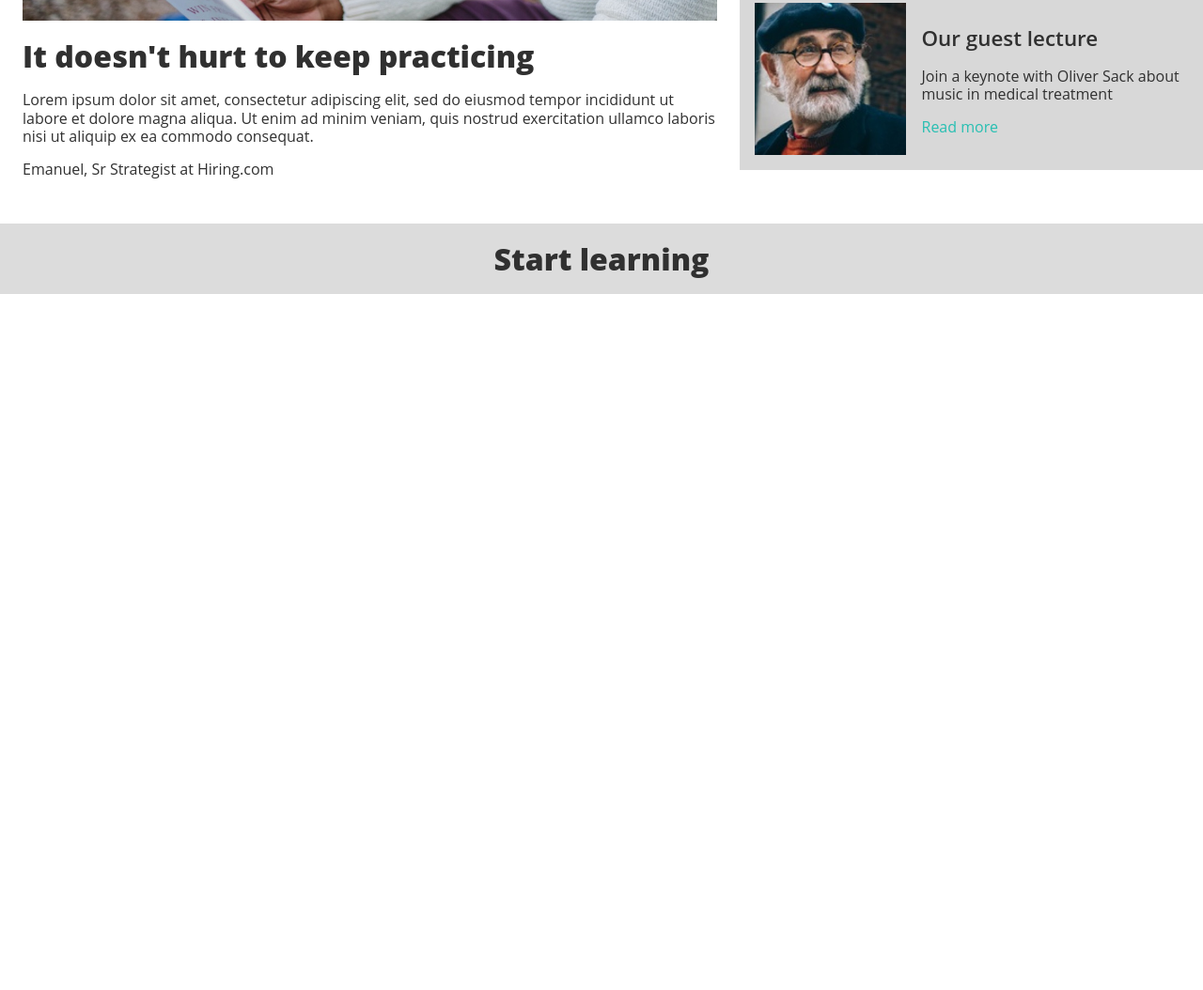
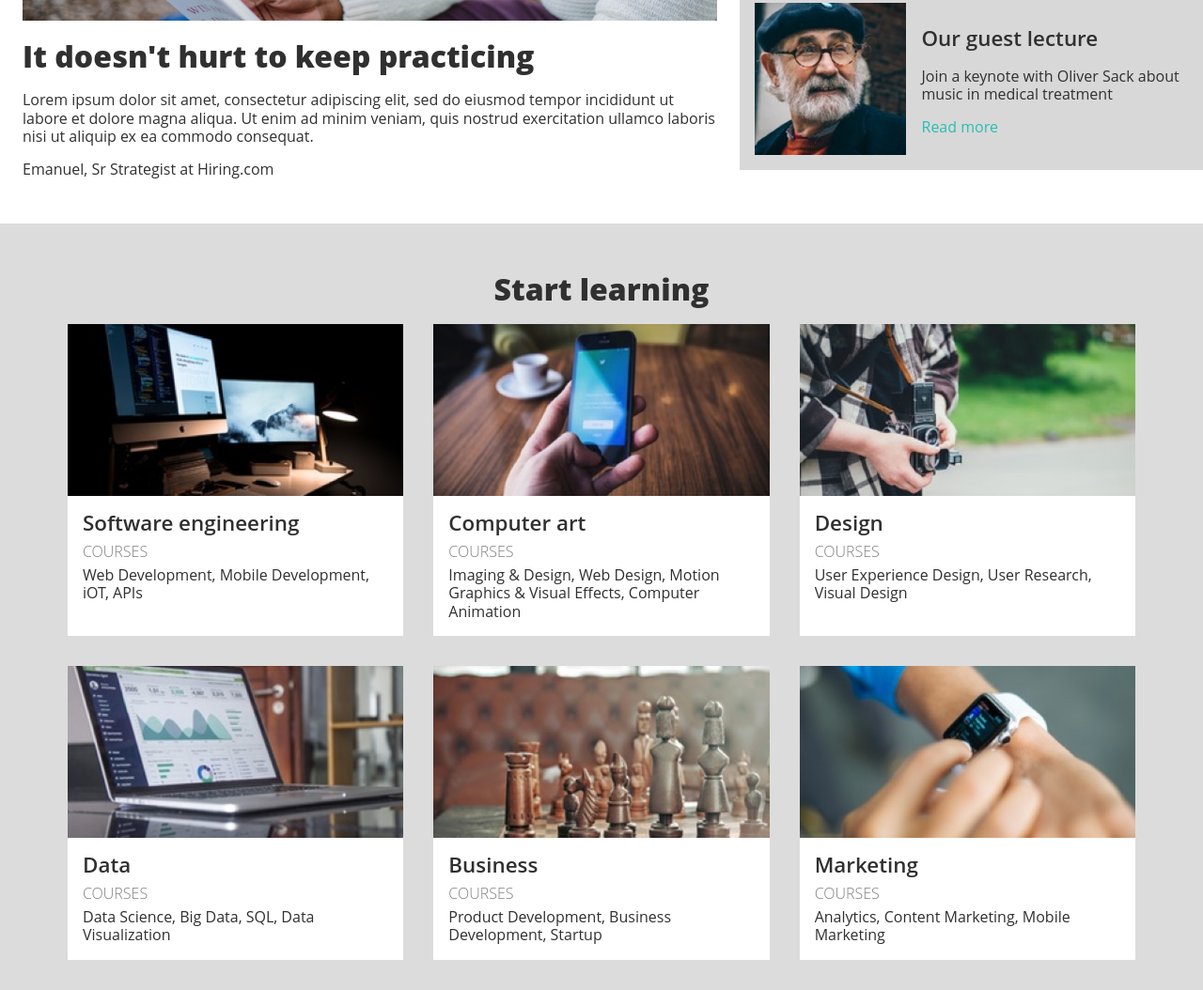
Before and after one commit to mariaport123/Colmaracademy, a plain HTML site: page index.html in a window 1280 px wide. Shown: the part 1079-2133 px from the top of the page at 94% size. Before the commit the page ends 1392 px from the top, so only its background shows below. Drawn offline with Linux system fonts and the light colour scheme; files that its build step writes are made by us from their sources; files whose address does not match are found by name.

Commit message:
Added learning/courses section

```diff
--- a/index.html
+++ b/index.html
@@ -95,8 +95,75 @@
        <!--Learning section-->
        <div class="courses">
            <h1>Start learning</h1>
+           <div class="first-row">
+               <div class="course">
+                   <div class="pic">
+                       <img src="resources/images/course-software.jpg" alt="">
+                   </div>
+                   <div class="description">
+                       <h2>Software engineering</h2>
+                       <h3>COURSES</h3>
+                       <p>Web Development, Mobile Development, iOT, APIs</p>
+                    </div>
+                </div>
+                <div class="course">
+                    <div class="pic">
+                        <img src="resources/images/course-computer-art.jpg" alt="">
+                    </div>
+                    <div class="description">
+                        <h2>Computer art</h2>
+                        <h3>COURSES</h3>
+                        <p>Imaging & Design, Web Design, Motion Graphics & Visual Effects, Computer Animation</p>
+                    </div>
+                </div>
+                <div class="course">
+                    <div class="pic">
+                        <img src="resources/images/course-design.jpg" alt="">
+                    </div>
+                    <div class="description">
+                        <h2>Design</h2>
+                        <h3>COURSES</h3>
+                        <p>User Experience Design, User Research, Visual Design</p>
+                    </div>
+                </div>
+            </div>
+           <div class="second-row">
+            <div class="course">
+                <div class="pic">
+                    <img src="resources/images/course-data.jpg" alt="">
+                </div>
+                <div class="description">
+                    <h2>Data</h2>
+                    <h3>COURSES</h3>
+                    <p>Data Science, Big Data, SQL, Data Visualization</p>
+                 </div>
+             </div>
+             <div class="course">
+                 <div class="pic">
+                     <img src="resources/images/course-business.jpg" alt="">
+                 </div>
+                 <div class="description">
+                     <h2>Business</h2>
+                     <h3>COURSES</h3>
+                     <p>Product Development, Business Development, Startup</p>
+                 </div>
+             </div>
+             <div class="course">
+                 <div class="pic">
+                     <img src="resources/images/course-marketing.jpg" alt="">
+                 </div>
+                 <div class="description">
+                     <h2>Marketing</h2>
+                     <h3>COURSES</h3>
+                     <p>Analytics, Content Marketing, Mobile Marketing</p>
+                 </div>
+             </div>
+         </div>
 
-       </div>
+           </div>
+
+
+        </div>
 
 
 
--- a/resources/css/style.css
+++ b/resources/css/style.css
@@ -54,6 +54,12 @@ h2 {
     line-height: 1.4rem;
     font-weight: 600;
 }
+h3 {
+    font-size: 1rem;
+    color: grey;
+    text-transform: uppercase;
+    font-weight: lighter;
+  }
 p {
     font-size: 1rem;
     line-height: 1.2rem;
@@ -237,5 +243,31 @@ button {
  /*learning section*/
  .courses {
      background-color: #DCDCDC;
+     padding: 2rem 3.5rem;
  }
+ .courses .course {
+     width: 30%;
+     background-color: white;
+     flex-grow: 1;
+     flex-shrink: 1;
+     margin: 0 1rem;
+ }
+ .courses .first-row,
+ .courses .second-row {
+    display: flex;
+    flex-direction: row;
+  }
+  .courses .first-row {
+    margin-bottom: 2rem;
+  }
+  .courses .course .pic {
+    width: 100%;
+  }
+
+  .courses .course .pic img {
+    width: 100%;
+  }
+  .course .description {
+    padding: 0 1rem;
+  }
 }
```
